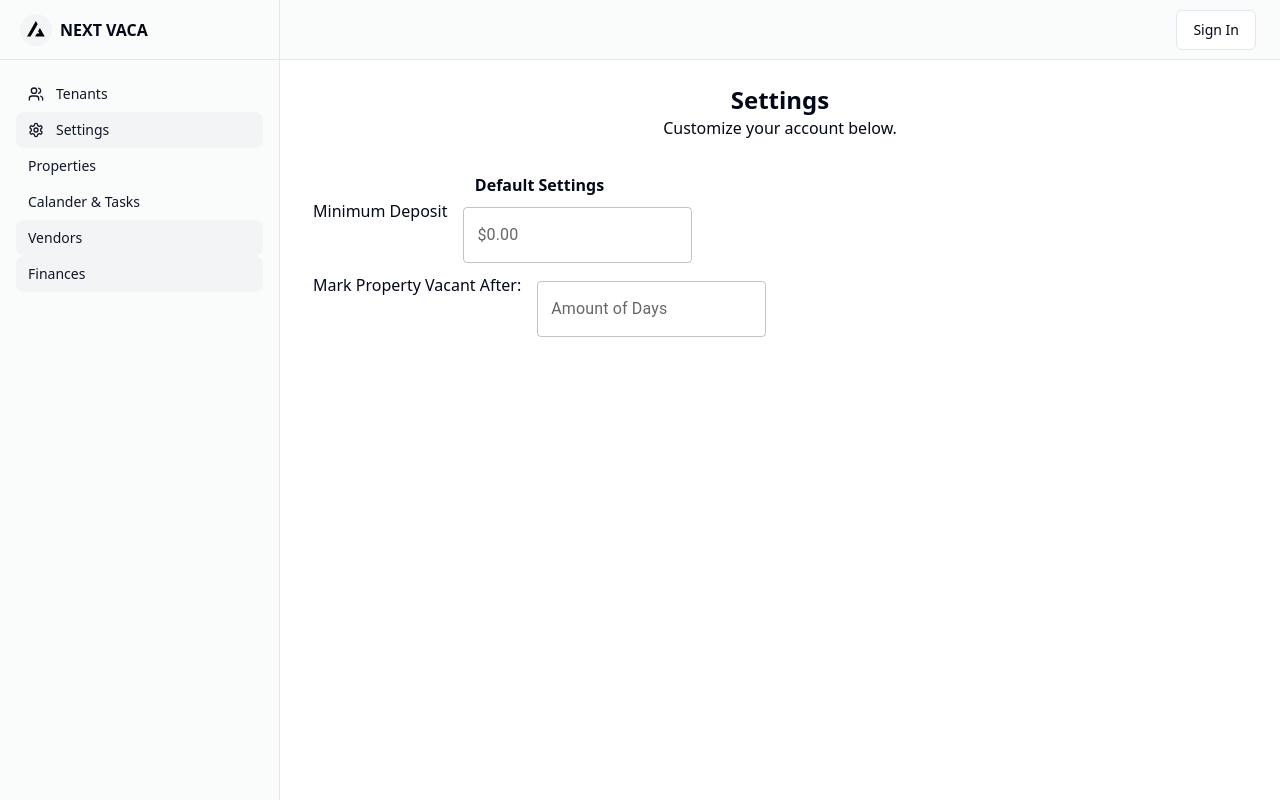
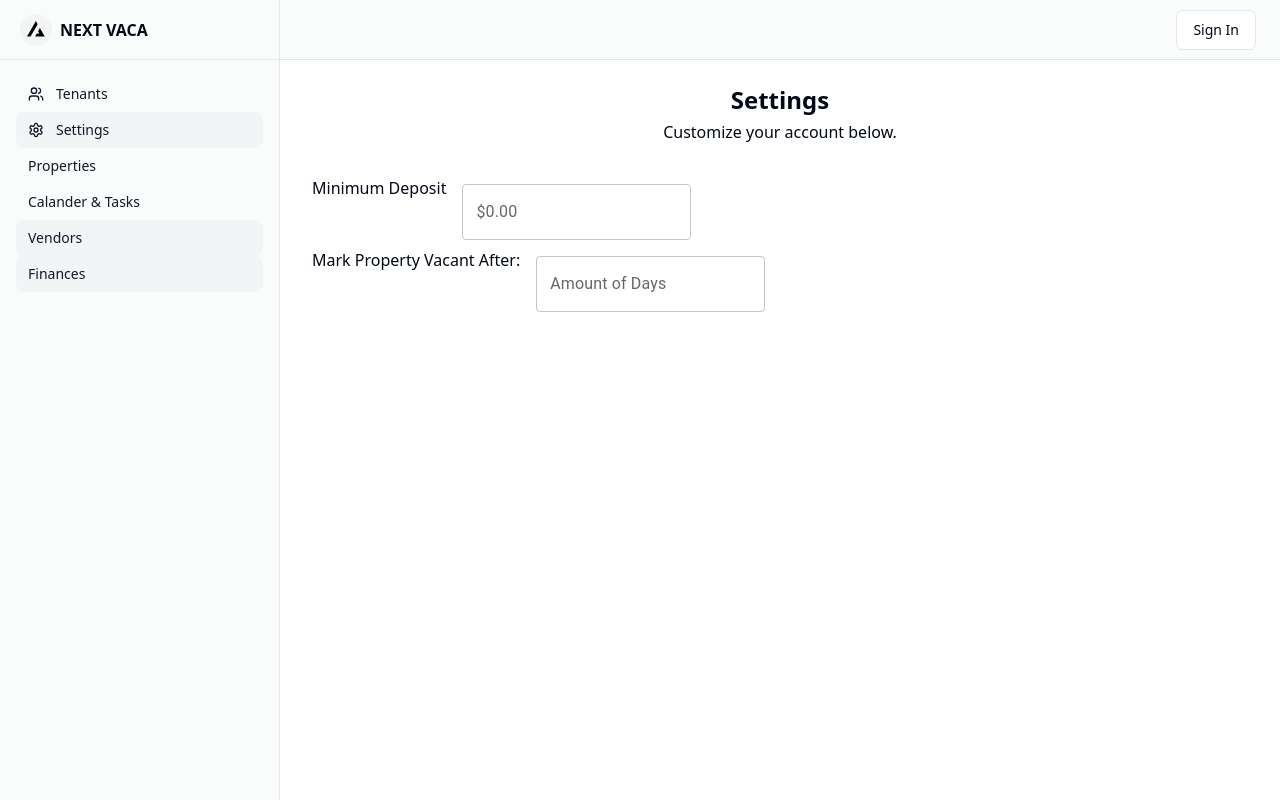
Before and after one commit to adamn1225/ssta, a Next.js app: page /settings in a window 1280 px wide. Built offline with nearby package versions, Linux system fonts and the light colour scheme; no server answers.

Commit message:
settings update

```diff
--- a/app/settings/page.tsx
+++ b/app/settings/page.tsx
@@ -5,19 +5,11 @@ export default async function SettingsPage() {
   return (
     <main className="flex flex-1 flex-col gap-4 p-4 md:gap-8 md:p-6">
       <div className="flex flex-col items-center">
-        <h1 className="font-semibold text-lg md:text-2xl">Settings</h1>
+        <h1 className="font-semibold pb-1 text-lg md:text-2xl">Settings</h1>
         <p>Customize your account below.</p>
       </div>
-      <div className="flex items-start">
-      <table>
-  <thead>
-    <tr>
-      <th>Default Settings</th>
-    </tr>
-   </thead>
-   <tbody>
-     <tr>
-       <td>
+      <div className="flex flex-col items-start">
+
        <Box
       component="form"
       sx={{
@@ -26,28 +18,14 @@ export default async function SettingsPage() {
       noValidate
       autoComplete="off"
     >
+
     <label>Minimum Deposit</label>
     <TextField id="outlined-basic" label="$0.00" variant="outlined" />
-    </Box>
-       </td>
-     </tr>
-     <tr>
-      <td>
-      <Box
-      component="form"
-      sx={{
-        '& > :not(style)': { m: 1, width: '25ch' },
-      }}
-      noValidate
-      autoComplete="off"
-    >
+      <br />
     <label>Mark Property Vacant After:</label>
     <TextField id="outlined-basic" label="Amount of Days" variant="outlined" />
+
     </Box>
-      </td>
-     </tr>
-  </tbody>
-</table>
       </div>
     </main>
   );
```
